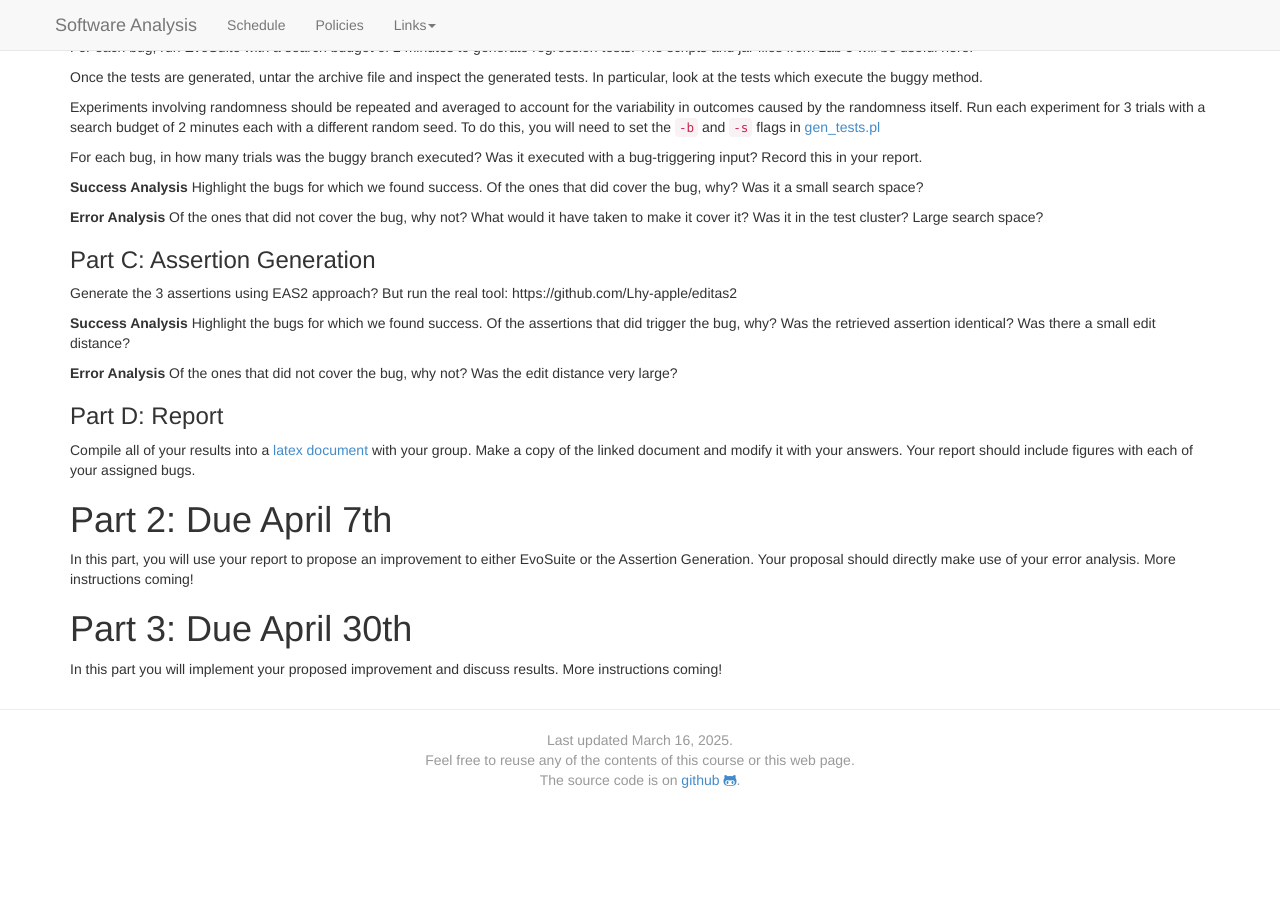
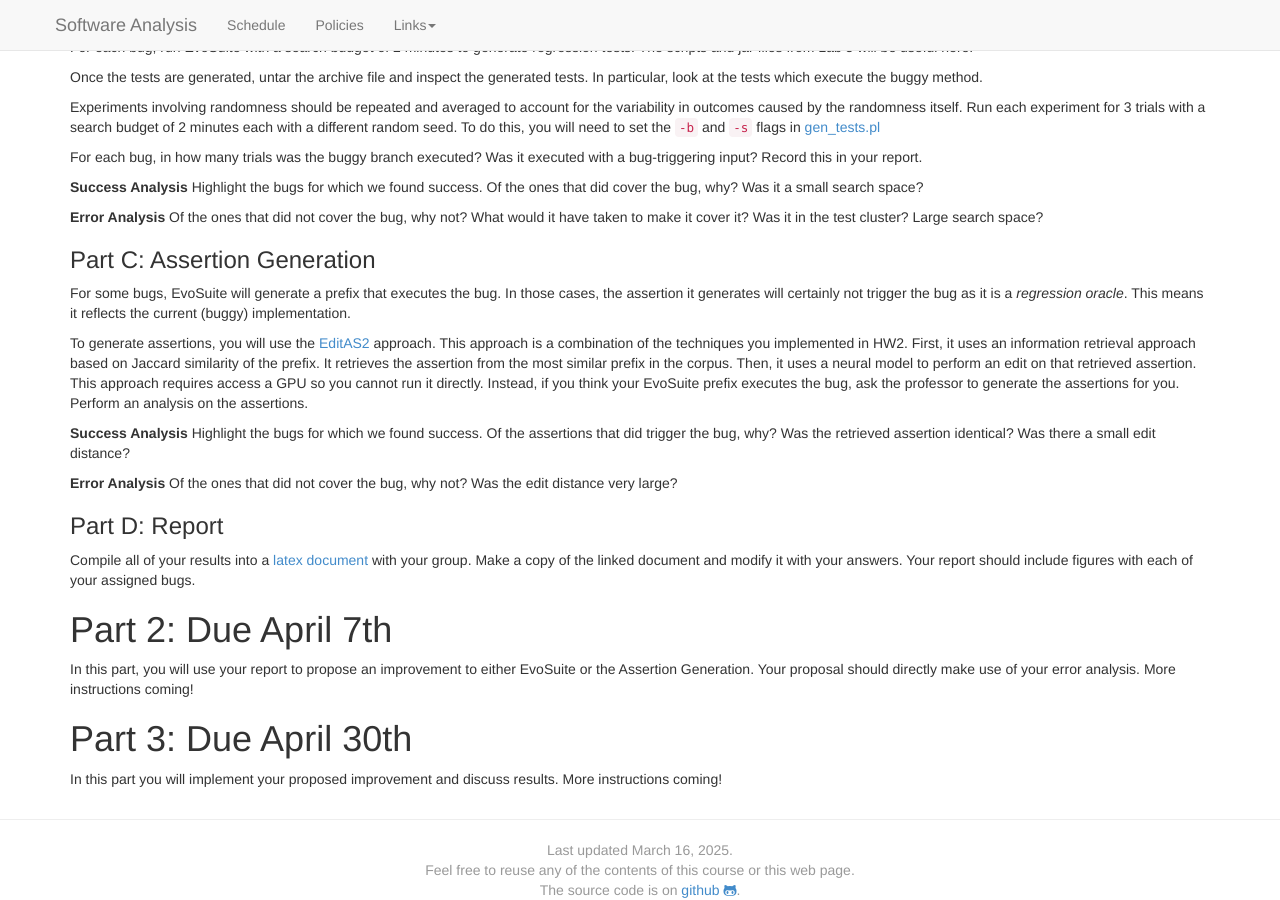
Before and after one commit to bmc-cs-software-analysis/383, a Jekyll site: the page built from project/Project.md, in a window 1280 px wide and 900 px high, scrolled down 1117 px. Built offline with Jekyll 4.4.1, drawn with Linux system fonts in a browser that asks for light colours; nearby versions of some CDN libraries; before the commit the page ends 1907 px from its top, so only the background shows below that.

Commit message:
Ill run assertion generation for them

```diff
--- a/project/Project.md
+++ b/project/Project.md
@@ -108,8 +108,10 @@ Highlight the bugs for which we found success. Of the ones that did cover the bu
 Of the ones that did not cover the bug, why not? What would it have taken to make it cover it? Was it in the test cluster? Large search space?
 
 ### Part C: Assertion Generation
-Generate the 3 assertions using EAS2 approach? But run the real tool:
-https://github.com/Lhy-apple/editas2
+
+For some bugs, EvoSuite will generate a prefix that executes the bug. In those cases, the assertion it generates will certainly not trigger the bug as it is a *regression oracle*. This means it reflects the current (buggy) implementation.
+
+To generate assertions, you will use the [EditAS2](https://arxiv.org/pdf/2309.10264) approach. This approach is a combination of the techniques you implemented in HW2. First, it uses an information retrieval approach based on Jaccard similarity of the prefix. It retrieves the assertion from the most similar prefix in the corpus. Then, it uses a neural model to perform an edit on that retrieved assertion. This approach requires access a GPU so you cannot run it directly. Instead, if you think your EvoSuite prefix executes the bug, ask the professor to generate the assertions for you. Perform an analysis on the assertions.
 
 **Success Analysis**
 Highlight the bugs for which we found success. Of the assertions that did trigger the bug, why? Was the retrieved assertion identical? Was there a small edit distance?
```
